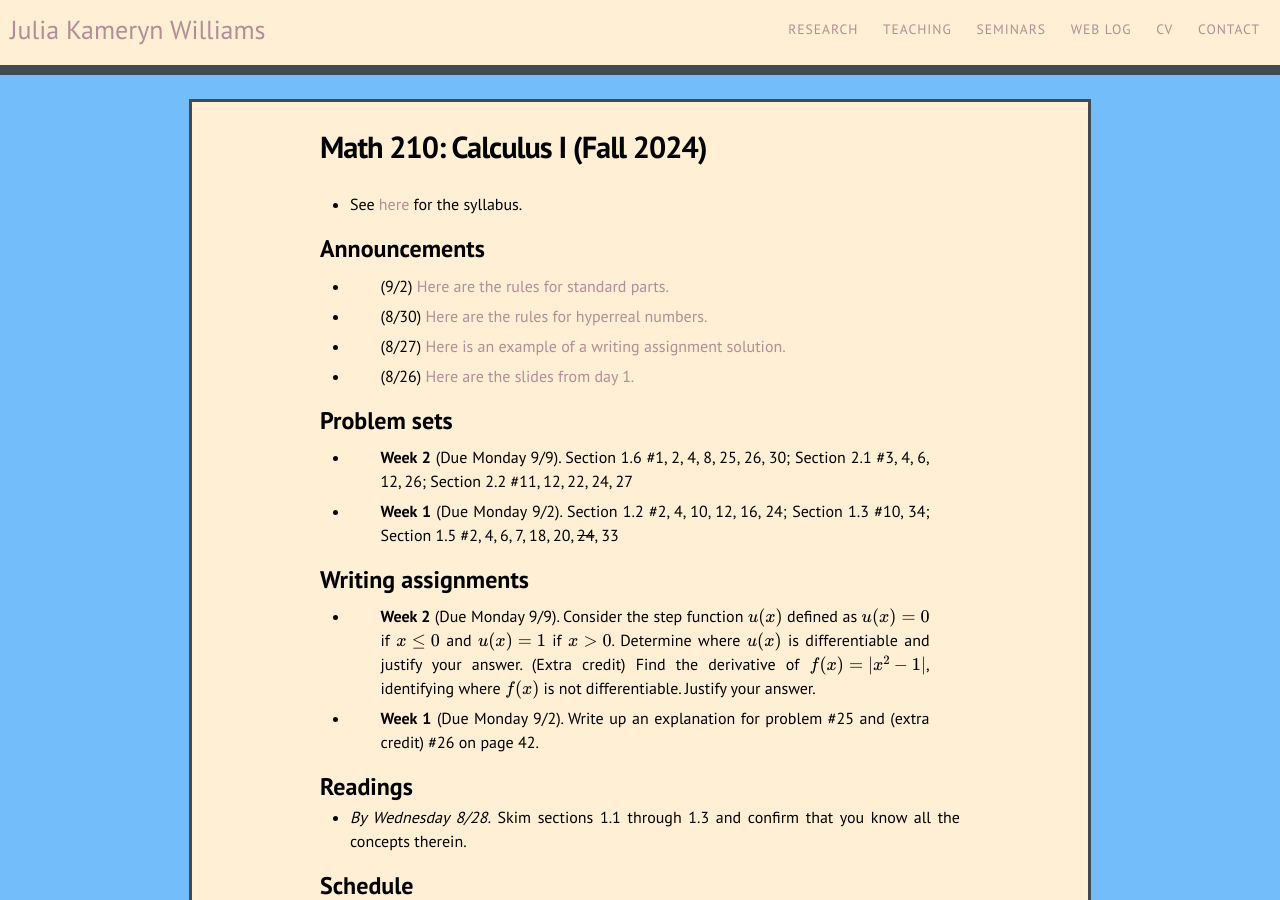
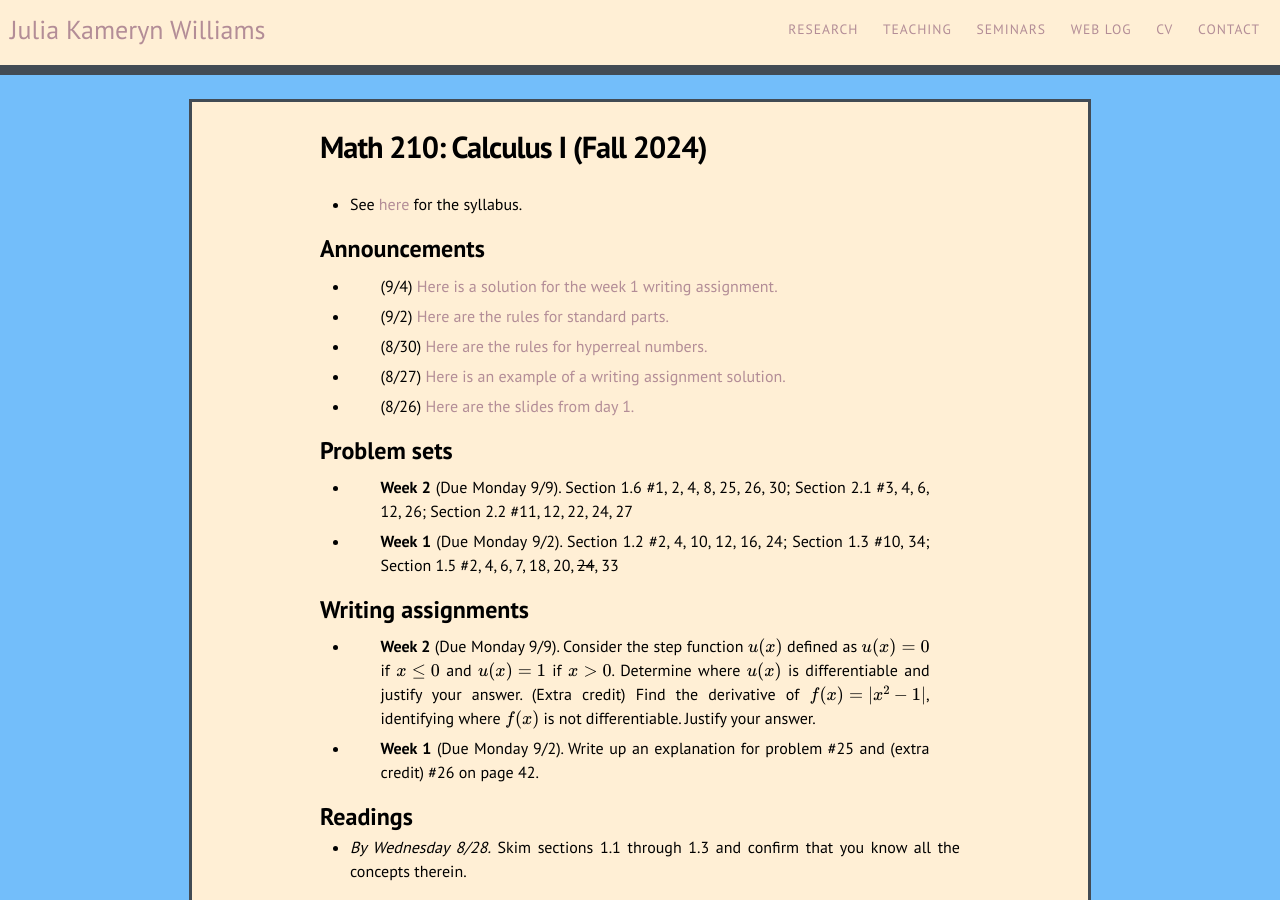
Before and after one commit to kamerynjw/kamerynjw.github.io, a Jekyll site: the page built from teaching/2024/math210.md, in a window 1280 px wide and 900 px high. Built offline with Jekyll 4.4.1, drawn with Linux system fonts in a browser that asks for light colours; nearby versions of some CDN libraries; formulas are drawn with MathJax 3.

Commit message:
added writing solutoin

```diff
--- a/teaching/2024/math210.md
+++ b/teaching/2024/math210.md
@@ -9,6 +9,8 @@ permalink: /teaching/2024/math210/
 
 Announcements
 -------------
+
+* (9/4) [Here is a solution for the week 1 writing assignment.]({{ page.url }}week1-writing.pdf)
 
 * (9/2) [Here are the rules for standard parts.]({{ page.url }}standard-parts.pdf)
 
```
Also changed, not shown: 1 other file.
